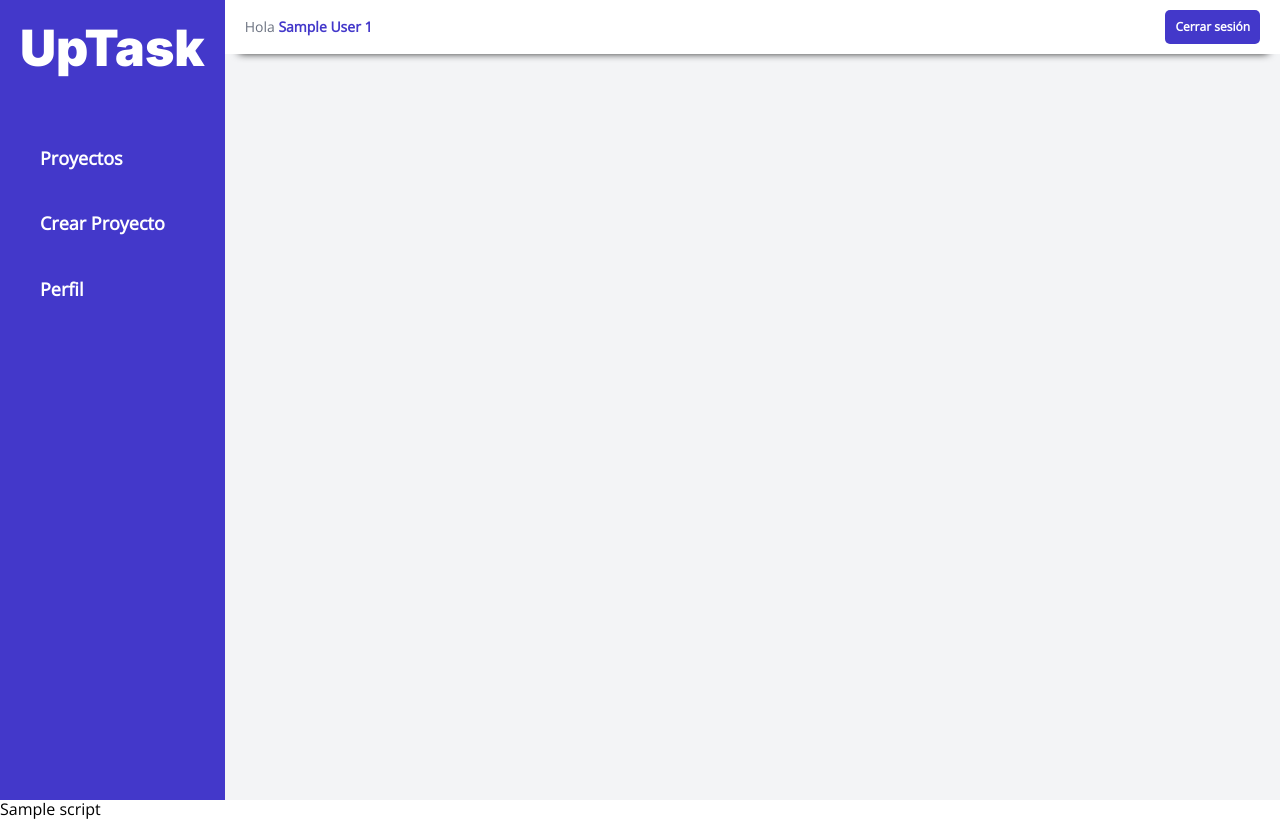
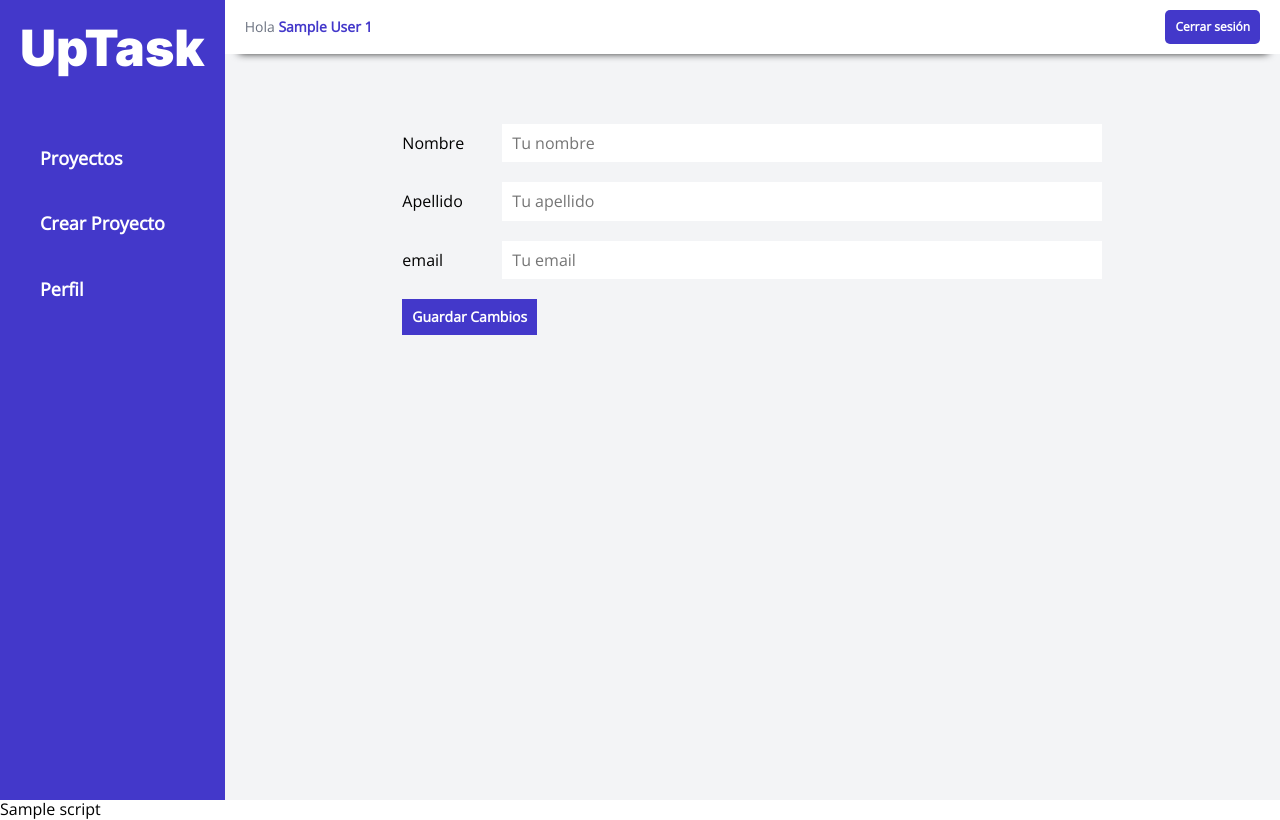
Before and after one commit to mateopavoni/UpTask-PHP, a PHP site: the page made by views/dashboard/perfil.php in a window 1280 px wide. Run offline with PHP 8.4, Linux system fonts and the light colour scheme; the visitor is signed in with stand-in values (Sample User, id 1); the template is opened without the code that fills it: most values are stand-ins (such as "Sample title", 1, 10 or a date in 2020); data that the repository does not hold is empty; style sheets or scripts are compiled from the project's sources.

Commit message:
feat: agregue logica para que el usuario pueda cambiar su nombre, apellido y email

```diff
--- a/public/index.php
+++ b/public/index.php
@@ -30,6 +30,9 @@ $router->get("/dashboard",[DashboardController::class, "index"]);
 $router->get("/crear-proyecto",[DashboardController::class, "crear"]);
 $router->post("/crear-proyecto",[DashboardController::class, "crear"]);
 $router->get("/perfil",[DashboardController::class, "perfil"]);
+$router->post("/perfil",[DashboardController::class, "perfil"]);
+$router->get("/cambiar-password",[DashboardController::class, "cambiar_password"]);
+$router->post("/cambiar-password",[DashboardController::class, "cambiar_password"]);
 
 $router->get("/proyecto", [DashboardController::class, "proyecto"]);
 
--- a/views/dashboard/perfil.php
+++ b/views/dashboard/perfil.php
@@ -1,3 +1,42 @@
 <?php include_once __DIR__ . "/header-dashboard.php"; ?>
+    <div class="contenedor-sm">
+        <?php  include_once __DIR__ . "/../templates/alertas.php" ?>
 
+        <form class="formulario" method="POST" action="/perfil">
+            <div class="campo">
+                <label for="nombre">Nombre</label>
+                <input
+                    type="text"
+                    id="nombre"
+                    name="nombre"
+                    placeholder="Tu nombre"
+                    value="<?php echo s($usuario->nombre); ?>"
+                />
+            </div>
+
+            <div class="campo">
+                <label for="apellido">Apellido</label>
+                <input
+                    type="text"
+                    id="apellido"
+                    name="apellido"
+                    placeholder="Tu apellido"
+                    value="<?php echo s($usuario->apellido); ?>"
+                />
+            </div>
+
+            <div class="campo">
+                <label for="email">email</label>
+                <input
+                    type="text"
+                    id="email"
+                    name="email"
+                    placeholder="Tu email"
+                    value="<?php echo s($usuario->email); ?>"
+                />
+            </div>
+
+            <input type="submit" value="Guardar Cambios">
+        </form>
+    </div>
 <?php include_once __DIR__ . "/footer-dashboard.php"; ?>
```
Also changed, not shown: controllers/DashboardController.php (+26 -1 lines), models/Usuario.php (+16 -0 lines).
